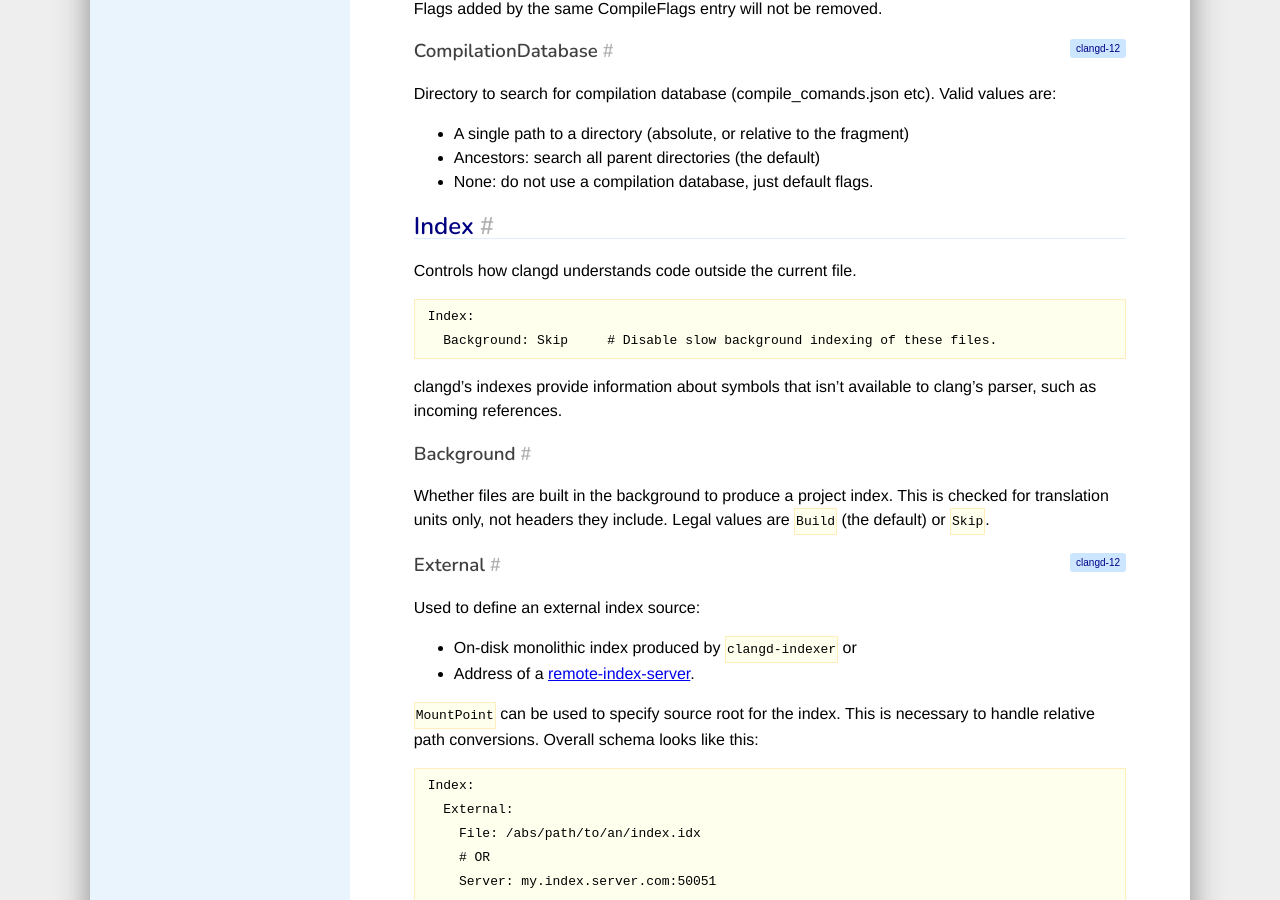
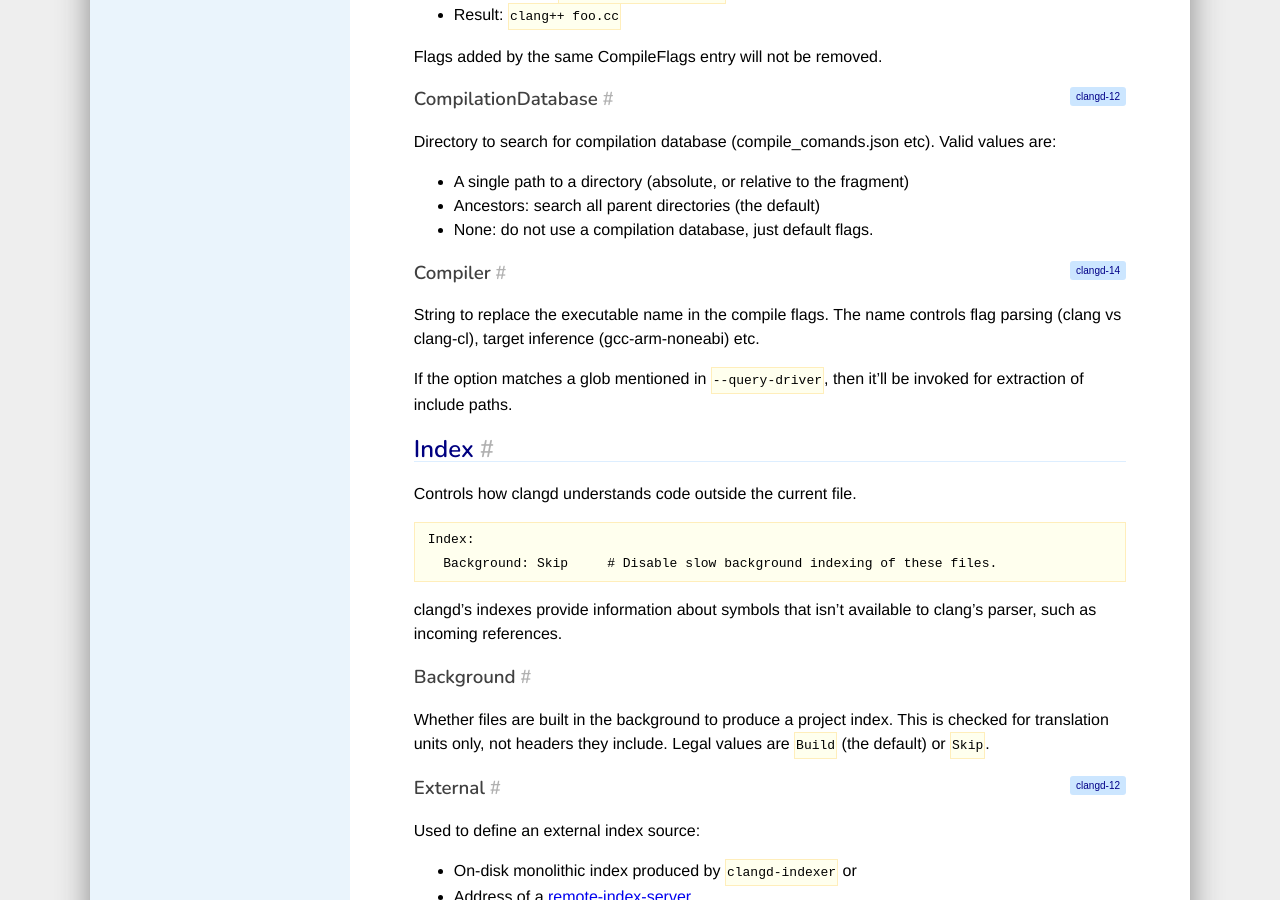
Before and after one commit to llvm/clangd-www, a Jekyll site: the page built from config.md, in a window 1280 px wide and 900 px high, scrolled down 3433 px. Built offline with Jekyll 4.4.1, drawn with Linux system fonts in a browser that asks for light colours; our own code applies the rules of GitHub Pages for plain Markdown files; some of the changed text lies outside the part shown.

Commit message:
Add documentation for CompileFlags.Compiler

````diff
--- a/config.md
+++ b/config.md
@@ -92,6 +92,7 @@ Affects how a source file is parsed.
 CompileFlags:                     # Tweak the parse settings
   Add: [-xc++, -Wall]             # treat all files as C++, enable more warnings
   Remove: -W*                     # strip all other warning-related flags
+  Compiler: clang++               # Change argv[0] of compile flags to `clang++`
 ```
 
 clangd emulates how clang would interpret a file.
@@ -138,6 +139,14 @@ Valid values are:
 - Ancestors: search all parent directories (the default)
 - None: do not use a compilation database, just default flags.
 
+### Compiler
+{:.v14}
+
+String to replace the executable name in the compile flags. The name controls
+flag parsing (clang vs clang-cl), target inference (gcc-arm-noneabi) etc.
+
+If the option matches a glob mentioned in `--query-driver`, then it'll be
+invoked for extraction of include paths.
 
 ## Index
 
````
